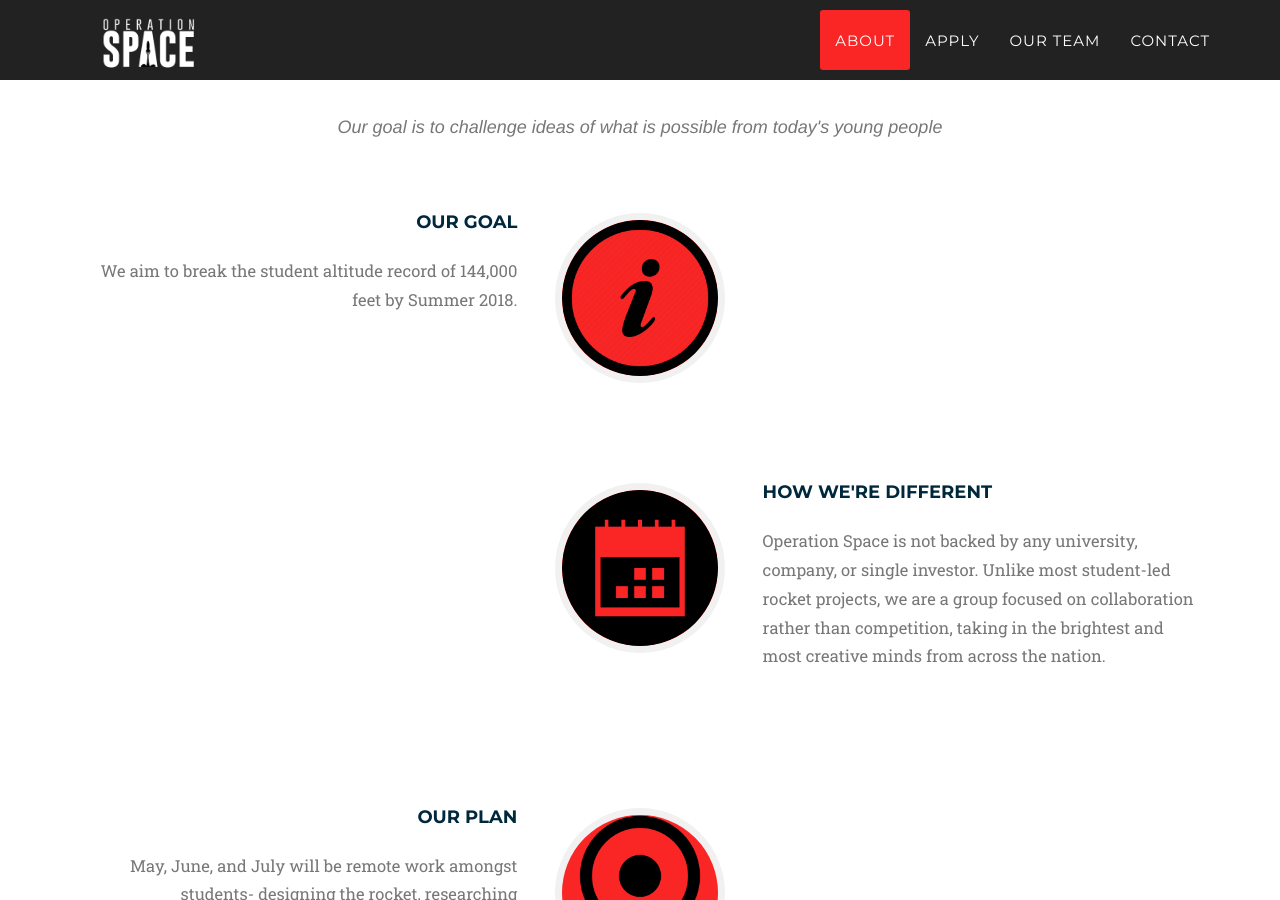
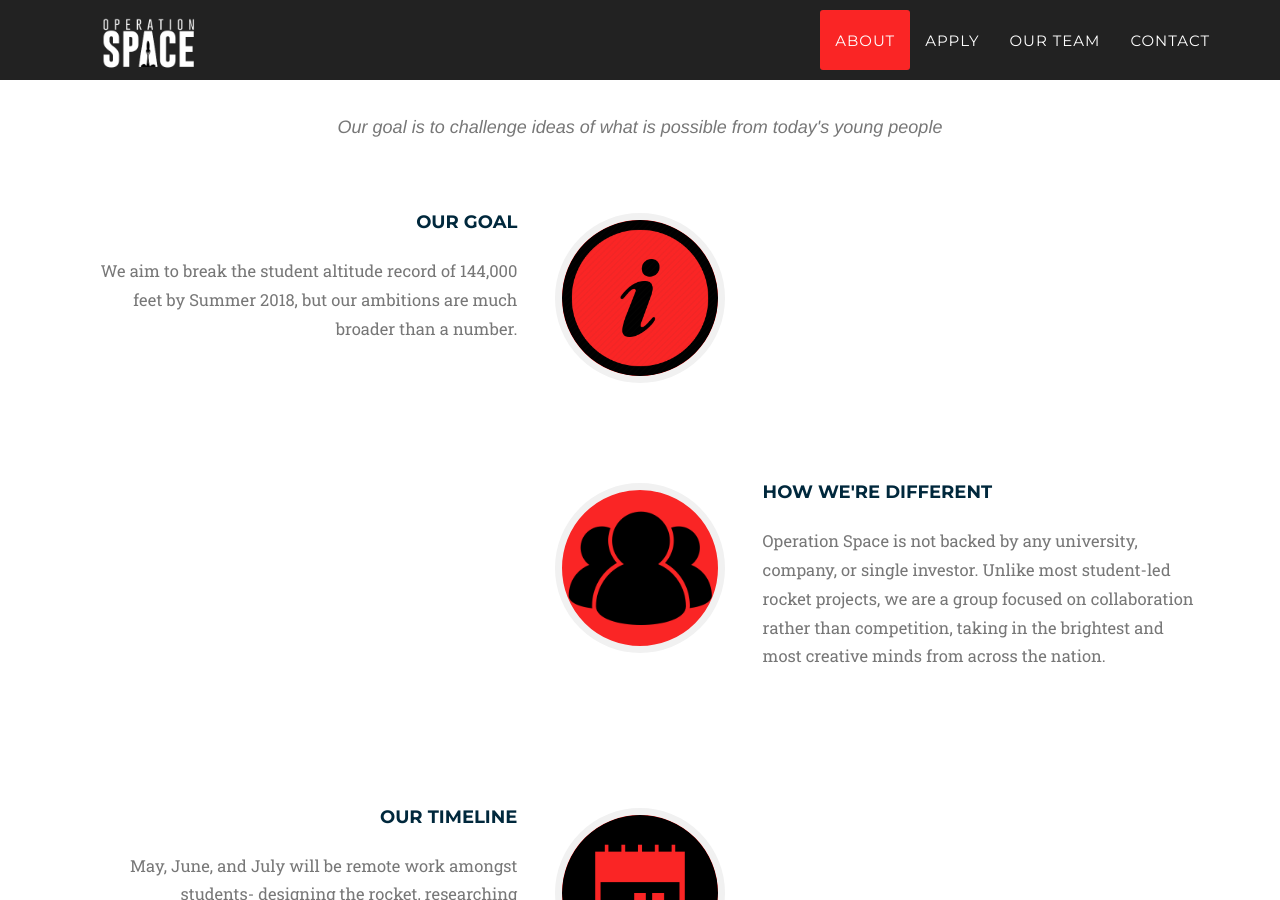
Before and after one commit to HughFerg/operation-space, a Jekyll site: the page built from index.html, in a window 1280 px wide and 900 px high, scrolled down 1033 px. Built offline with Jekyll 4.4.1, drawn with Linux system fonts in a browser that asks for light colours; nearby versions of some CDN libraries; some web fonts are replaced; library files that are not in the unit come from our copies; some of the changed text lies outside the part shown.

Commit message:
update about

```diff
--- a/_includes/2017_data/about.html
+++ b/_includes/2017_data/about.html
@@ -20,13 +20,13 @@
                                     <h4>Our Goal</h4>
                                 </div>
                                 <div class="timeline-heading">
-                                    <p class="text-muted">We aim to break the student altitude record of 144,000 feet by Summer 2018.</p>
+                                    <p class="text-muted">We aim to break the student altitude record of 144,000 feet by Summer 2018, but our ambitions are much broader than a number.</p>
                                 </div>
                             </div>
                         </li>
                         <li class="timeline-inverted">
                             <div class="timeline-image">
-                                <img class="img-circle img-responsive" src="/css/2016_style/img/icon-agenda.jpeg" alt="">
+                                <img class="img-circle img-responsive" src="/css/2016_style/img/icon-team.jpeg" alt="">
                             </div>
                             <div class="timeline-panel">
                                 <div class="timeline-heading">
@@ -39,14 +39,14 @@
                         </li>
                         <li>
                             <div class="timeline-image">
-                                <img class="img-circle img-responsive" src="/css/2016_style/img/icon-venue.jpeg" alt="">
+                                <img class="img-circle img-responsive" src="/css/2016_style/img/icon-agenda.jpeg" alt="">
                             </div>
                             <div class="timeline-panel">
                                 <div class="timeline-heading">
-                                    <h4>Our Plan</h4>
+                                    <h4>Our Timeline</h4>
                                 </div>
                                 <div class="timeline-heading">
-                                    <p class="text-muted">May, June, and July will be remote work amongst students- designing the rocket, researching components, and ordering parts. Early August will be build week, where we will be assembling and testing the rocket at the Northrop Grumman hangar in Bethpage, NY where the original Lunar Module was built.</p>
+                                    <p class="text-muted">May, June, and July will be remote work amongst students- designing the rocket, researching components, and ordering parts. Early August will be build week, where we will be assembling and testing the rocket in the former Northrop Grumman hangar in NY where the original Lunar Module was built.</p>
                                 </div>
                             </div>
                         </li>
@@ -59,7 +59,7 @@
                                     <h4>Our Team</h4>
                                 </div>
                                 <div class="timeline-heading">
-                                    <p class="text-muted">This mission is nothing without the incredible people behind it. See who's already on board</p>
+                                    <p class="text-muted">This mission is nothing without the incredible people behind it. See who's already on board.</p>
                                 </div>
                                 <a href="/team" class="page-scroll btn btn-sm">Our Team</a>
                             </div>
@@ -73,7 +73,7 @@
                                     <h4>Mission Statement</h4>
                                 </div>
                                 <div class="timeline-heading">
-                                    <p class="text-muted">Read our official letterhead</p>
+                                    <p class="text-muted">Read our official letterhead.</p>
                                 </div>
                                 <a href="/booklet" class="page-scroll btn btn-sm">Learn More</a>
                             </div>
```
